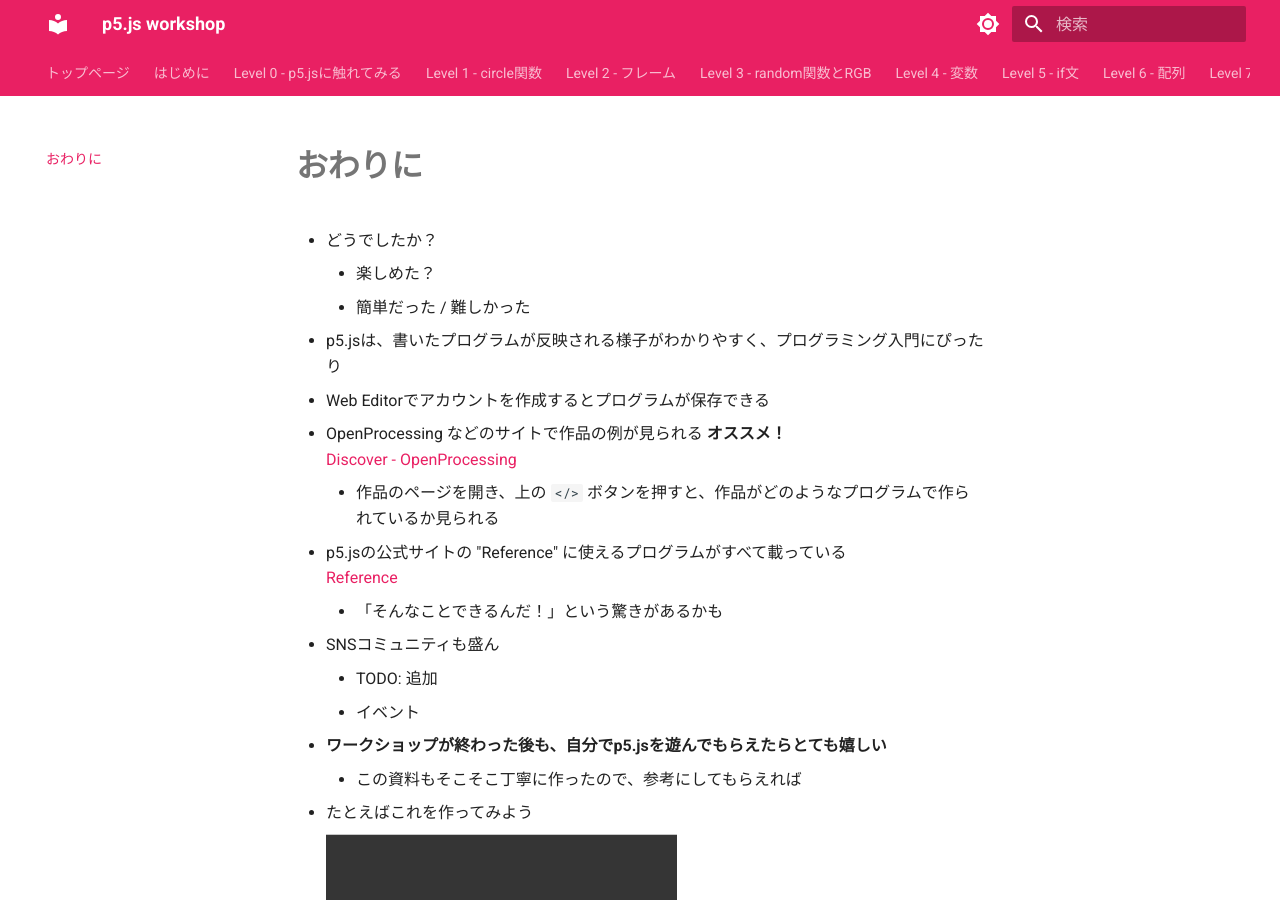
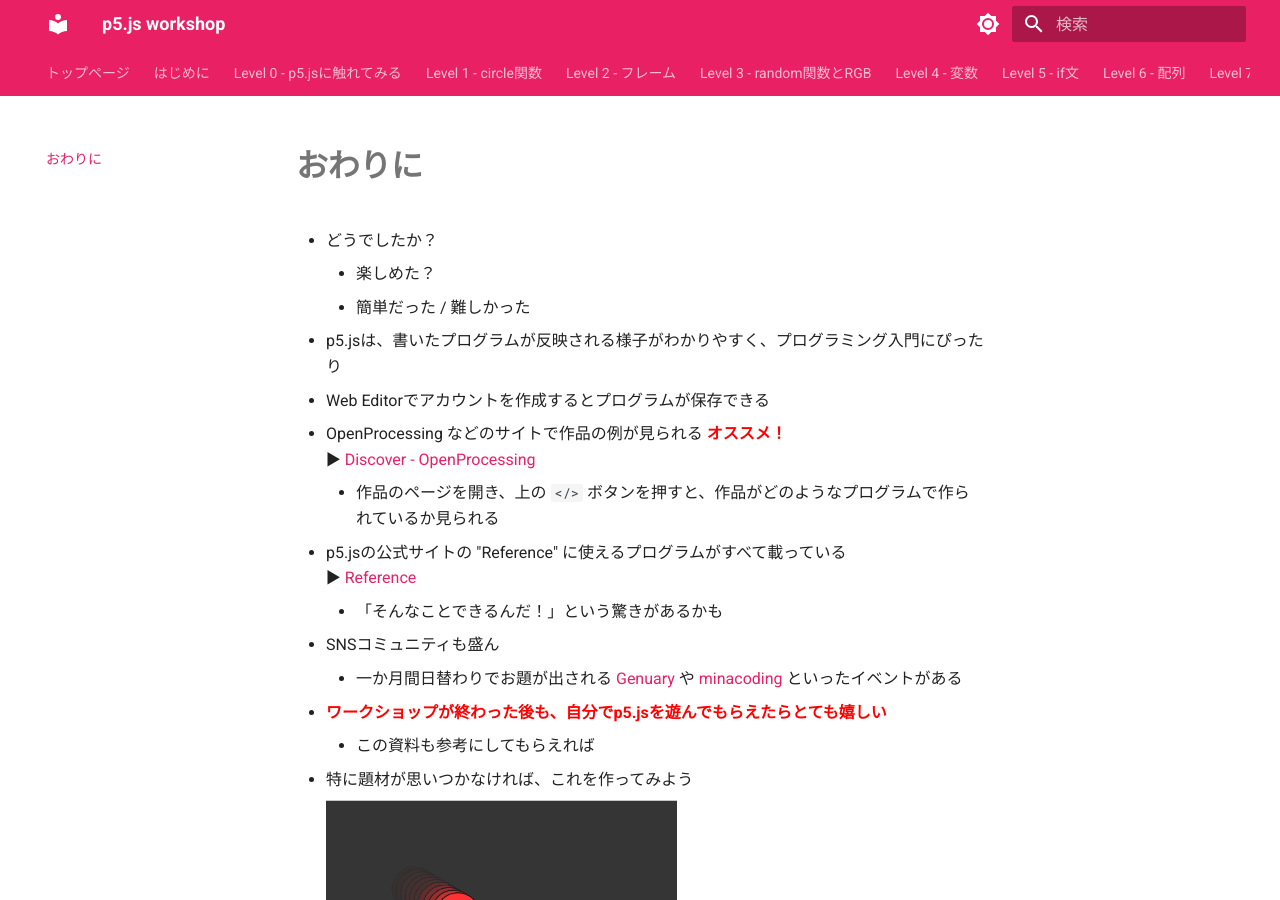
Before and after one commit to v76nl/gdgs-p5-workshop, an MkDocs documentation site: the page built from docs/outro.md, in a window 1280 px wide and 900 px high. Built offline with MkDocs 1.6.1 and Material for MkDocs 9.7.7, drawn with Linux system fonts in a browser that asks for light colours.

Commit message:
docs: update

```diff
--- a/docs/outro.md
+++ b/docs/outro.md
@@ -5,22 +5,21 @@
     - 簡単だった / 難しかった
 - p5.jsは、書いたプログラムが反映される様子がわかりやすく、プログラミング入門にぴったり
 - Web Editorでアカウントを作成するとプログラムが保存できる
-- OpenProcessing などのサイトで作品の例が見られる **オススメ！**
-   [Discover - OpenProcessing](https://openprocessing.org/discover/#/generativeart)
+- OpenProcessing などのサイトで作品の例が見られる <span style="color: red; font-weight: bold;">オススメ！</span>
+   ▶ [Discover - OpenProcessing](https://openprocessing.org/discover/#/generativeart)
     - 作品のページを開き、上の `</>` ボタンを押すと、作品がどのようなプログラムで作られているか見られる
 
 - p5.jsの公式サイトの "Reference" に使えるプログラムがすべて載っている
-    [Reference](https://p5js.org/reference/)
+    ▶ [Reference](https://p5js.org/reference/)
     - 「そんなことできるんだ！」という驚きがあるかも
 - SNSコミュニティも盛ん
-    - TODO: 追加
-    - イベント
+    - 一か月間日替わりでお題が出される [Genuary](https://genuary.art/) や [minacoding](https://sites.google.com/view/minacoding/home) といったイベントがある
 
-- **ワークショップが終わった後も、自分でp5.jsを遊んでもらえたらとても嬉しい**
+- <span style="color: red; font-weight: bold;">ワークショップが終わった後も、自分でp5.jsを遊んでもらえたらとても嬉しい</span>
 
-    - この資料もそこそこ丁寧に作ったので、参考にしてもらえれば
+    - この資料も参考にしてもらえれば
 
-- たとえばこれを作ってみよう
+- 特に題材が思いつかなければ、これを作ってみよう
 
     ![課題](images/homework.gif)
 
```
Also changed, not shown: docs/EX.md (+16 -14 lines), docs/intro.md (+2 -5 lines), docs/level_6.md (+5 -3 lines).
